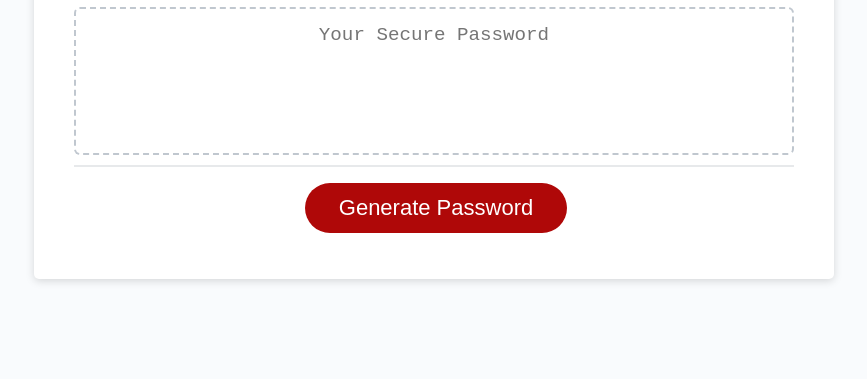
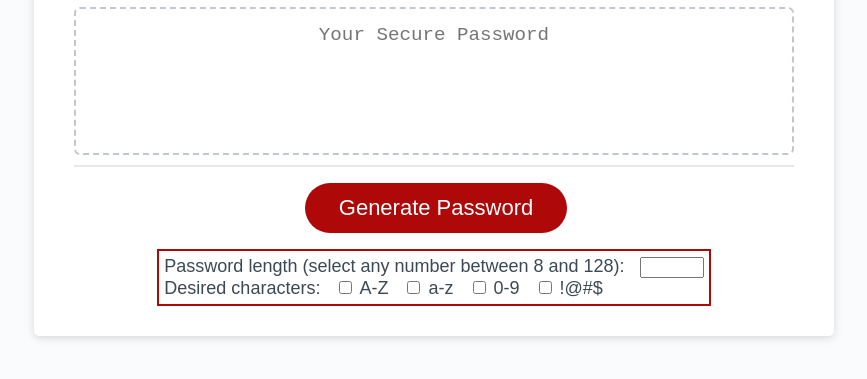
Before and after one commit to madisenvo/Password-Generator, a plain HTML site: page Develop/index.html in a window 1280 px wide. Both pictures are taken after a click on the button "Generate Password". Shown: the part 241-620 px from the top of the page, without its empty margins (206-1073 px from the left). Drawn offline with Linux system fonts and the light colour scheme.

Commit message:
added options menu

```diff
--- a/Develop/index.html
+++ b/Develop/index.html
@@ -27,6 +27,25 @@
         <div class="card-footer">
           <button id="generate" class="btn">Generate Password</button>
         </div>
+
+<!-- my additions -->
+        <div class= "options" onclick="generate">
+          <div id= "popup" class="text-box">
+            <label class="label">Password length (select any number between 8 and 128):</label>
+            <input class="password-length" type="number" min="8" max="128">
+            <label class="label"> <br>Desired characters:</label>
+            <input class ="input-upper" type="checkbox">
+            <label class="label" > A-Z</label>
+            <input class ="input-lower" type="checkbox">
+            <label class="label" > a-z</label>
+            <input class ="input-num" type="checkbox">
+            <label class="label" > 0-9</label>
+            <input class ="input-symbol" type="checkbox">
+            <label class="label"> !@#$</label>
+          </div>
+        </div>
+<!-- end -->
+
       </div>
     </div>
     <script src="script.js"></script>
--- a/Develop/script.js
+++ b/Develop/script.js
@@ -1,14 +1,23 @@
 // Assignment Code
 var generateBtn = document.querySelector("#generate");
+
+// my additions
+var numberChars = "0123456789";
+var upperChars = "ABCDEFGHIJKLMNOPQRSTUVWXYZ";
+var lowerChars = "abcdefghijklmnopqrstuvwxyz";
+var symbolChars = "!@#$%^&*-_=+";
+// end
 
 // Write password to the #password input
 function writePassword() {
   var password = generatePassword();
   var passwordText = document.querySelector("#password");
-
   passwordText.value = password;
-
 }
 
 // Add event listener to generate button
 generateBtn.addEventListener("click", writePassword);
+  function writePassword(){
+    var options = document.getElementById("popup");
+    options.classList.toggle("show");
+  }
--- a/Develop/style.css
+++ b/Develop/style.css
@@ -118,6 +118,22 @@ button[disabled] {
   overflow: hidden;
 }
 
+/* my additions */
+.text-box{
+  visibility: hidden;
+  width: fit-content;
+  border: 2px solid hsl(360, 91%, 36%);
+  padding: 5px;
+  margin:auto;
+}
+.options .show{
+  visibility: visible;
+}
+.label{
+  padding-right: 10px;
+}
+/* end */
+
 @media (max-width: 690px) {
   .btn {
     font-size: 1rem;
```
